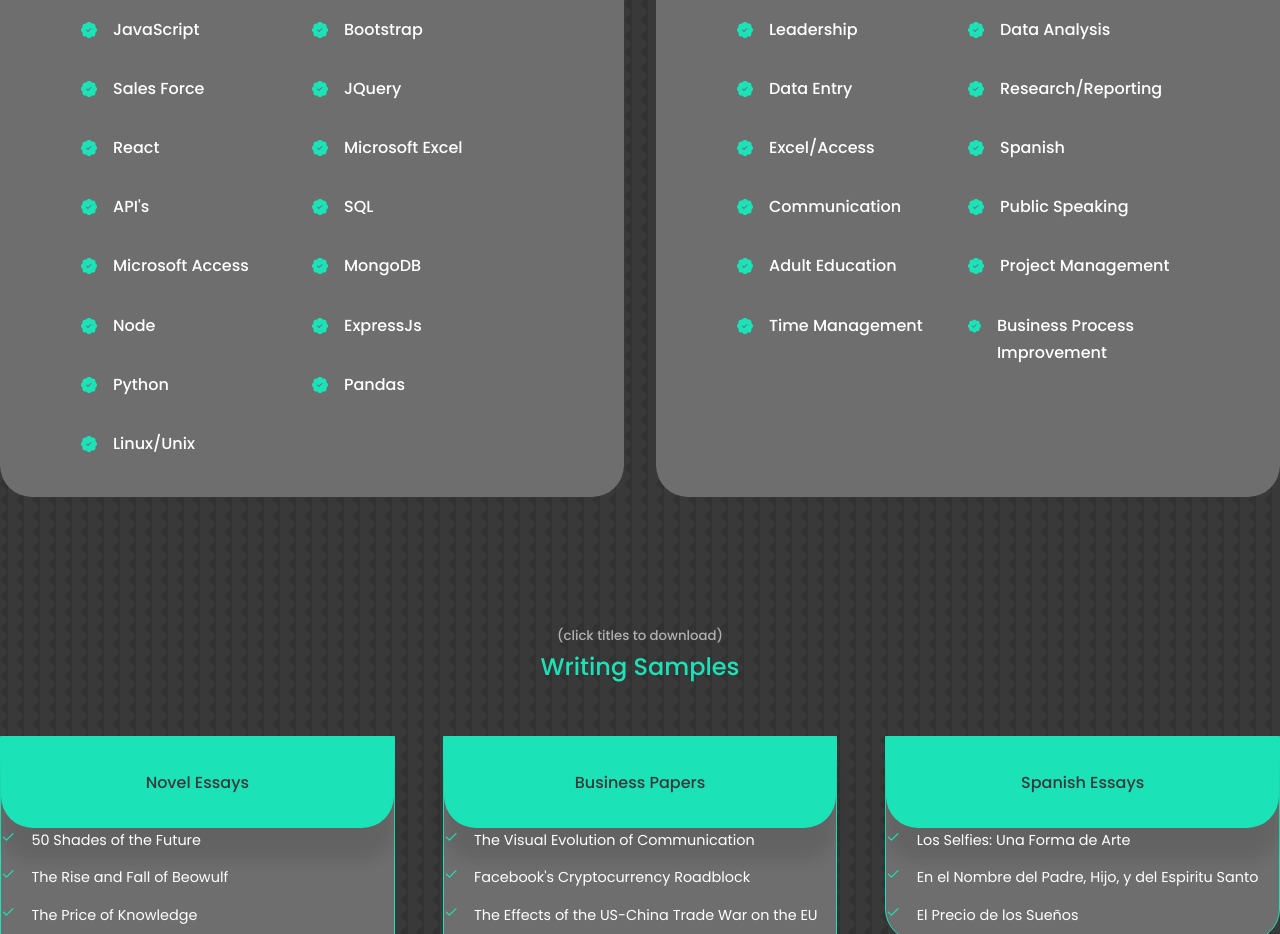
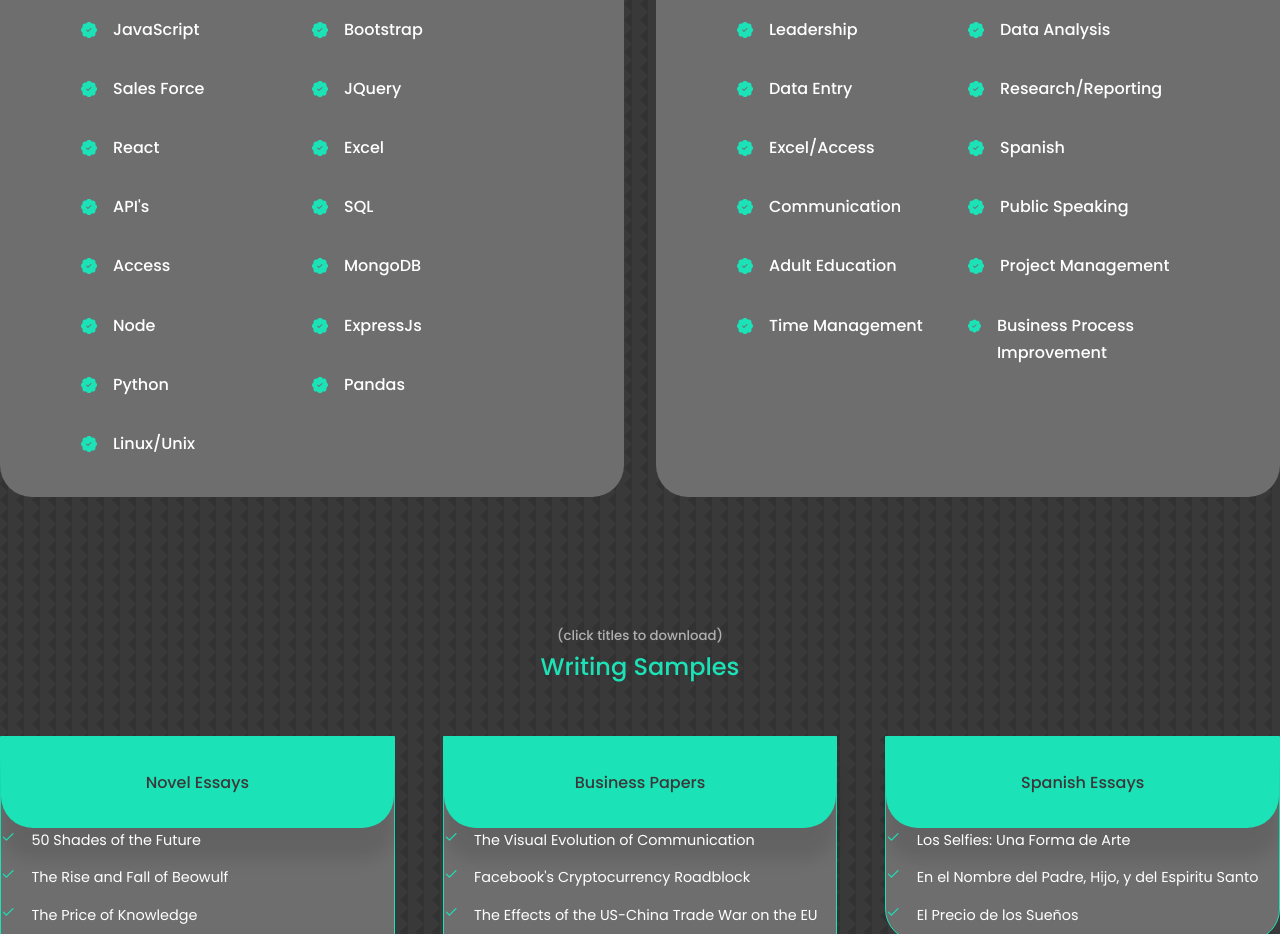
Before and after one commit to Titoxox97/react-portfolio-mysite, a React (Create React App) app: page / in a window 1280 px wide. Shown: the part 2180-3114 px from the top of the page. Built offline with nearby package versions, Linux system fonts and the light colour scheme.

Commit message:
fix issue of page being off-center in mobile view (check commit 48 log)

```diff
--- a/src/components/contact/contact.css
+++ b/src/components/contact/contact.css
@@ -11,7 +11,6 @@
     display: flex;
     flex-direction: column;
     gap: 1.2rem;
-
 
 }
 
--- a/src/components/experience/Experience.jsx
+++ b/src/components/experience/Experience.jsx
@@ -54,7 +54,7 @@ const Experience = () => {
                         </article>
                         <article className='experience_details'>
                             <BsPatchCheckFill className='experience_details-icon' />
-                            <h4>Microsoft Excel</h4>
+                            <h4>Excel</h4>
                         </article>
                         <article className='experience_details'>
                             <BsPatchCheckFill className='experience_details-icon' />
@@ -66,7 +66,7 @@ const Experience = () => {
                         </article>
                         <article className='experience_details'>
                             <BsPatchCheckFill className='experience_details-icon' />
-                            <h4>Microsoft Access</h4>
+                            <h4>Access</h4>
                         </article>
                         <article className='experience_details'>
                             <BsPatchCheckFill className='experience_details-icon' />
--- a/src/components/experience/experience.css
+++ b/src/components/experience/experience.css
@@ -46,6 +46,7 @@
 @media screen and (max-width: 1024px) {
     .experience_container {
         grid-template-columns: 1fr;
+        gap: 0rem;
     }
 
     .experience_container > div {
--- a/src/index.css
+++ b/src/index.css
@@ -23,7 +23,7 @@
 
   --container-widdth-lg: 75%;
   --container-width-md: 86%;
-  --container-width-sm: 90%;
+  --container-width-sm: 100%;
 }
 
 
@@ -32,7 +32,7 @@ scroll-behavior: smooth;
 
 }
 
-::-webkit-scrollbar {
+:-webkit-scrollbar {
   display: none;
 }
 
```
